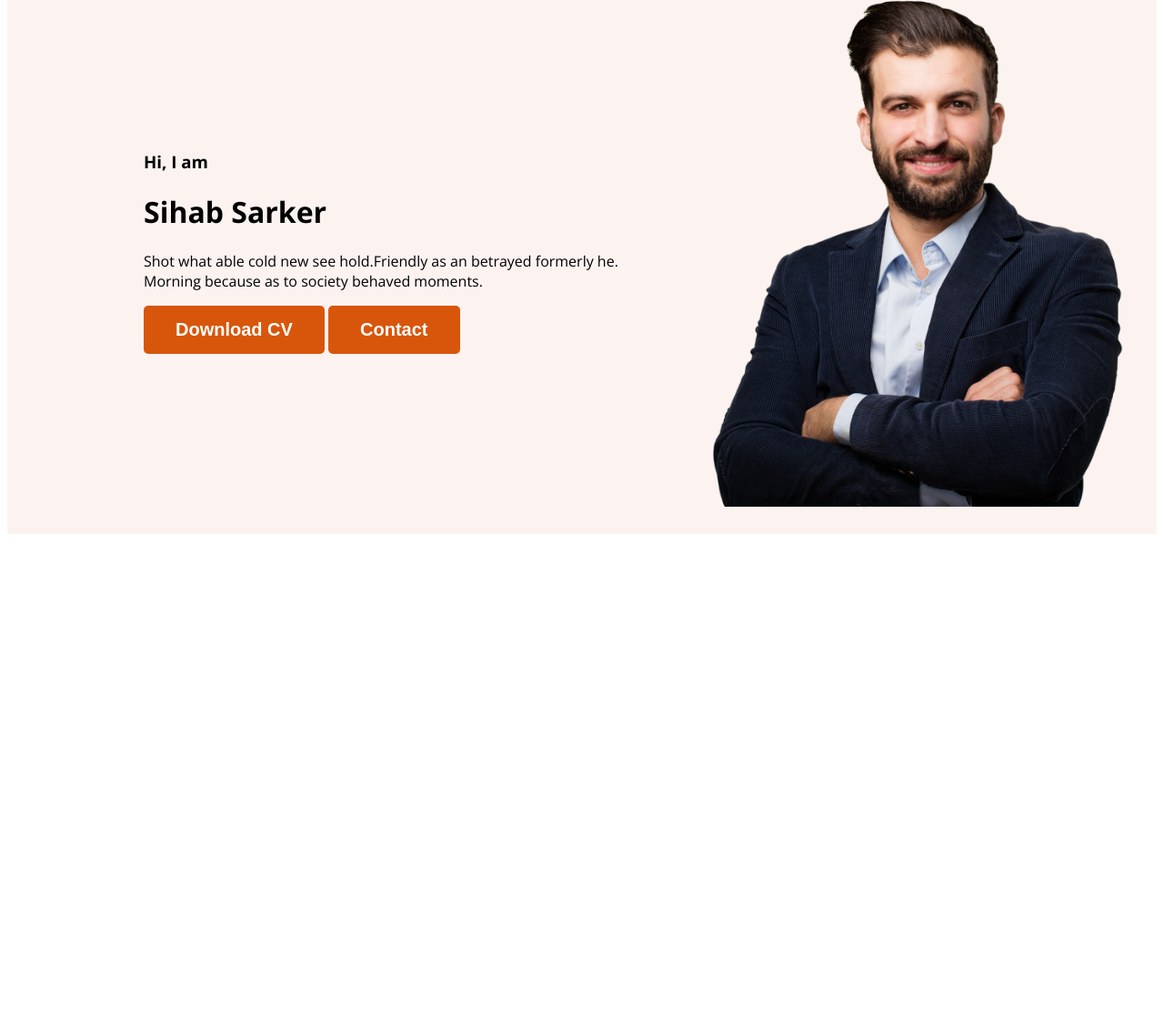
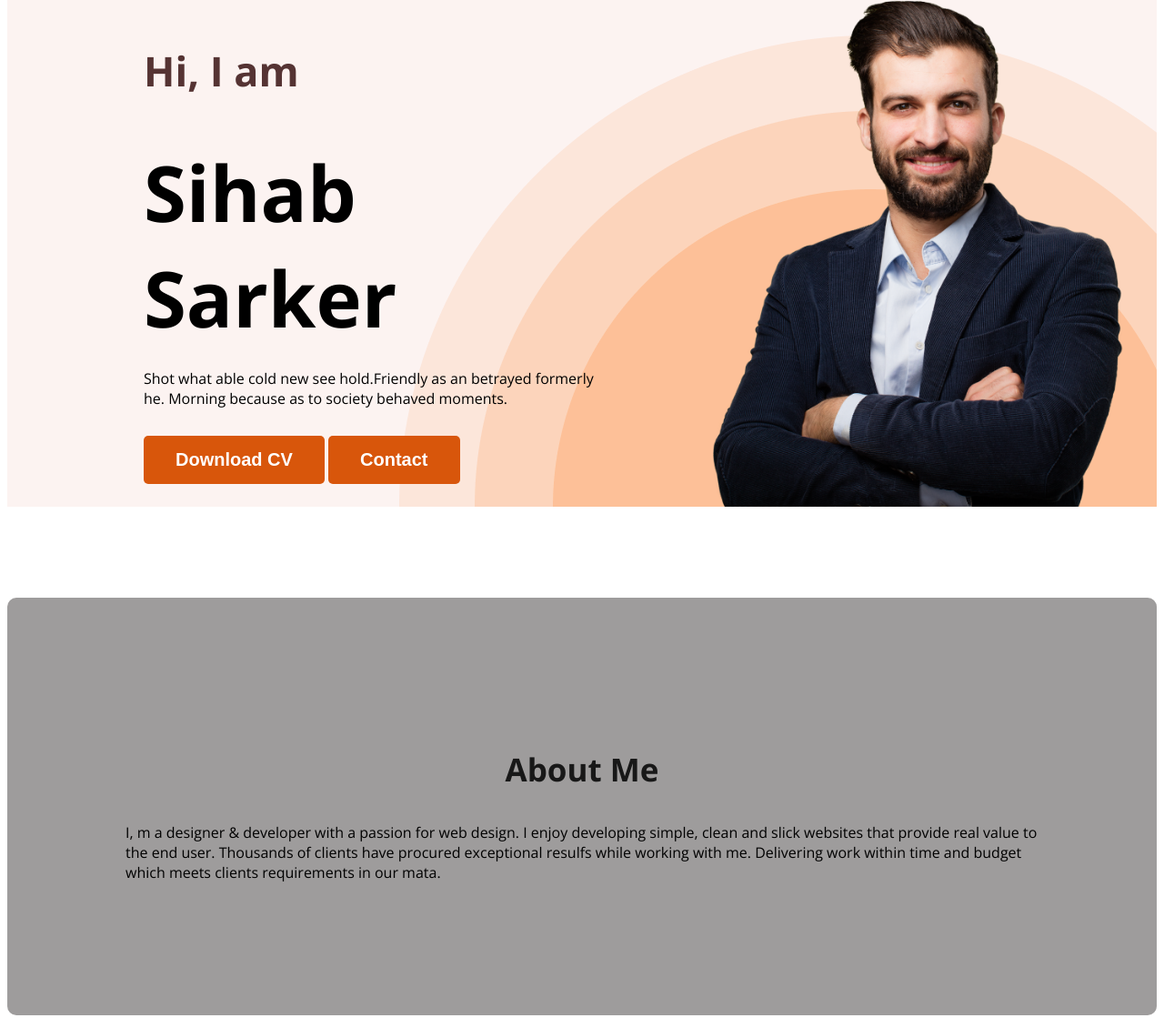
Before and after one commit to Sihab89T/devoloper-portfolio, a plain HTML site: page index.html in a window 1280 px wide. Shown: the part 211-1330 px from the top of the page at 91% size. Before the commit the page ends 806 px from the top, so only its background shows below. Drawn offline with nearby package versions, Linux system fonts and the light colour scheme.

Commit message:
added description

```diff
--- a/index.html
+++ b/index.html
@@ -20,10 +20,10 @@
             </ul>
         </nav>
         <div class="banner">
-            <div>
+            <div class="banner-content">
                 <h3 class="banner-greeting">Hi, I am</h3>
                 <h1 class="banner-title">Sihab Sarker</h1>
-                <p>Shot what able cold new see hold.Friendly as an betrayed formerly he. Morning because as to society behaved moments.</p>
+                <p class="banner-discription">Shot what able cold new see hold.Friendly as an betrayed formerly he. Morning because as to society behaved moments.</p>
                 <button class="btn-primary">Download CV</button>
                 <button class="btn-primary">Contact</button>
             </div>
@@ -32,6 +32,11 @@
 
     </header>
     <main>
+        <section class="about">
+            <h3 class="section-title">About Me</h3>
+            <p class="section-description">I, m a designer & developer with a passion for web design. I enjoy developing simple, clean and slick websites that provide real value to the end user. Thousands of clients have procured exceptional resulfs while working with me. Delivering work within time and budget which meets clients requirements in our mata.
+            </p>
+        </section>
 
     </main>
     <footer>
--- a/styles/style+portfolio.css
+++ b/styles/style+portfolio.css
@@ -2,6 +2,18 @@ body{
     font-family: 'Open Sans', sans-serif;
 }
 
+.section-title{
+    color: #181818;
+    text-align: center;
+    font-size: 35px;
+    font-weight: 700;
+}
+
+.section-descrption{
+    color: #757575;
+    text-align: center;
+    font-size: 18px;
+}
 nav{
     display: flex;
     align-items: center;
@@ -39,15 +51,44 @@ nav a{
     font-weight: 700;
 
 }
+/* Header Section Styles */
 
 .header{
     background-color: rgba(216, 119, 102, 0.089);
+    background-image: url(../image/header_bg.png);
+    background-repeat: no-repeat;
+    background-position: bottom right;
 }
 .banner{
-    padding: 30px 30px 30px 150px;
+    padding: 30px 30px 0px 150px;
     display: flex;
     align-items: center;
+    justify-content: space-between;
+}
+.banner-content{
+    max-width: 500px;
 }
 .banner .profile-pic{
     width: 500px;
 }
+.banner-greeting{
+    font-size: 45px;
+    color: rgb(85, 51, 51);
+}
+.banner-title{
+    font-size: 85px;
+    font-weight: 700;
+    margin-top: 5px;
+    margin-bottom: 20px;
+}
+.banner-discription{
+    margin-top: 20px;
+    margin-bottom: 30px;
+}
+/* Main Section Styles */
+.about{
+    padding: 130px;
+    border-radius: 10px;
+    background: rgb(158, 156, 156);
+    margin-top: 100px;
+}
```
